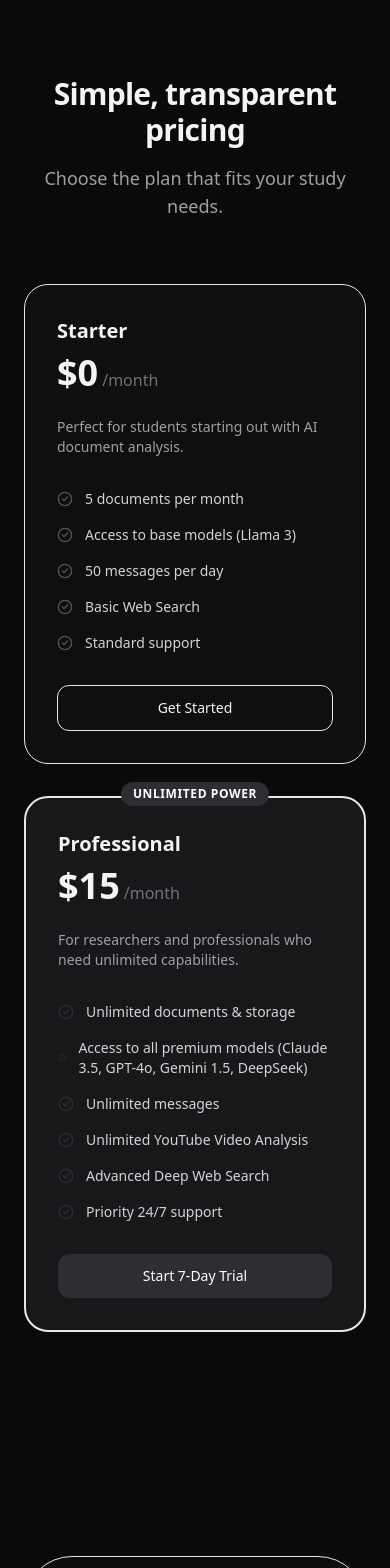
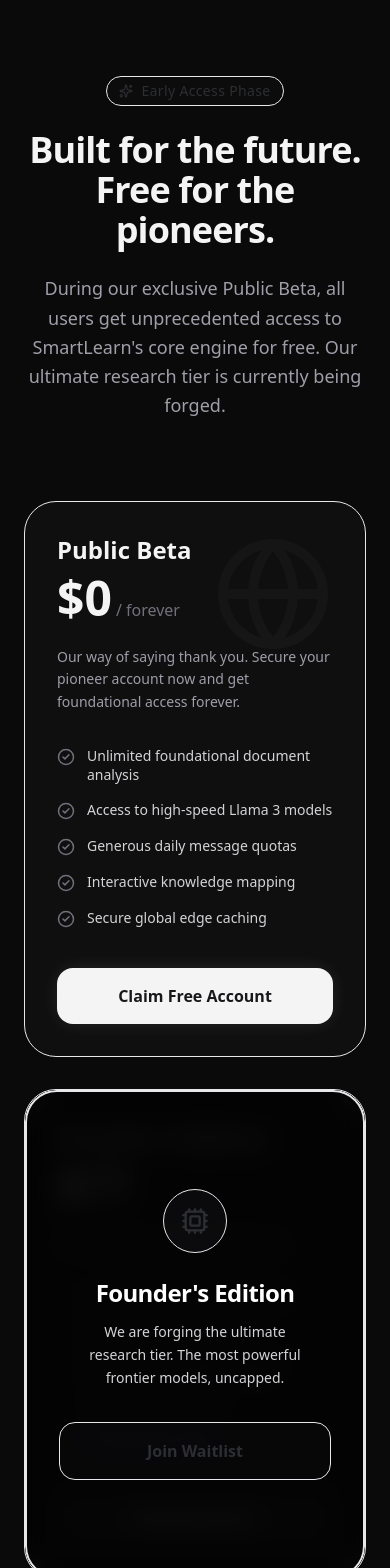
Before and after one commit to Nav33dCodes/smartLearn-AI, a React (Vite) app in the folder smartlearn-frontend/: page / in a window 390 px wide. Shown: the part 4400-5968 px from the top of the page. Built offline with nearby package versions, Linux system fonts and the light colour scheme; no server answers.

Commit message:
feat: create landing page with hero, tech stack marquee, and feature section

```diff
--- a/smartlearn-frontend/src/pages/Landing.jsx
+++ b/smartlearn-frontend/src/pages/Landing.jsx
@@ -259,53 +259,78 @@ export default function Landing() {
 
         {/* Pricing Section */}
         <section id="pricing" className="py-24 px-6 max-w-7xl mx-auto">
-          <div className="text-center mb-16">
-             <h2 className="text-3xl sm:text-5xl font-bold tracking-tight text-zinc-100 mb-4">Simple, transparent pricing</h2>
-             <p className="text-zinc-400 text-lg">Choose the plan that fits your study needs.</p>
+          <div className="text-center mb-20 relative">
+             <div className="inline-flex items-center gap-2 px-3 py-1 rounded-full bg-primary/10 border border-primary/20 text-sm text-primary mb-6">
+                <Sparkles size={14} />
+                <span className="font-medium tracking-wide">Early Access Phase</span>
+             </div>
+             <h2 className="text-4xl sm:text-6xl font-bold tracking-tight text-zinc-100 mb-6">Built for the future. <br className="hidden sm:block" /> Free for the pioneers.</h2>
+             <p className="text-zinc-400 text-lg md:text-xl max-w-2xl mx-auto leading-relaxed">
+               During our exclusive Public Beta, all users get unprecedented access to SmartLearn's core engine for free. Our ultimate research tier is currently being forged.
+             </p>
           </div>
 
           <div className="grid grid-cols-1 md:grid-cols-2 gap-8 max-w-4xl mx-auto">
-            {/* Starter Plan */}
-            <div className="bg-zinc-900/40 border border-zinc-800 rounded-3xl p-8 flex flex-col">
-              <h3 className="text-xl font-bold text-zinc-100 mb-2">Starter</h3>
-              <div className="flex items-baseline gap-1 mb-6">
-                <span className="text-4xl font-bold text-zinc-100">$0</span>
-                <span className="text-zinc-500">/month</span>
+            {/* Public Beta Plan */}
+            <div className="bg-zinc-900/40 border border-zinc-800 hover:border-zinc-700 transition-all rounded-[2rem] p-8 sm:p-10 flex flex-col relative overflow-hidden group">
+              <div className="absolute top-0 right-0 p-8 opacity-[0.03] group-hover:opacity-10 transition-opacity">
+                <Globe size={120} />
               </div>
-              <p className="text-zinc-400 text-sm mb-8 flex-1">Perfect for students starting out with AI document analysis.</p>
-              <ul className="space-y-4 mb-8">
-                {['5 documents per month', 'Access to base models (Llama 3)', '50 messages per day', 'Basic Web Search', 'Standard support'].map((item, i) => (
-                  <li key={i} className="flex items-center gap-3 text-sm text-zinc-300">
-                    <CheckCircle2 size={16} className="text-zinc-600" /> {item}
+              <h3 className="text-2xl font-bold text-zinc-100 mb-2 relative z-10">Public Beta</h3>
+              <div className="flex items-baseline gap-1 mb-6 relative z-10">
+                <span className="text-5xl font-extrabold text-zinc-100">$0</span>
+                <span className="text-zinc-500 font-medium">/ forever</span>
+              </div>
+              <p className="text-zinc-400 text-sm mb-8 flex-1 leading-relaxed relative z-10">Our way of saying thank you. Secure your pioneer account now and get foundational access forever.</p>
+              <ul className="space-y-4 mb-10 relative z-10">
+                {['Unlimited foundational document analysis', 'Access to high-speed Llama 3 models', 'Generous daily message quotas', 'Interactive knowledge mapping', 'Secure global edge caching'].map((item, i) => (
+                  <li key={i} className="flex items-start gap-3 text-sm text-zinc-300">
+                    <CheckCircle2 size={18} className="text-zinc-500 shrink-0 mt-0.5" />
+                    <span className="leading-snug">{item}</span>
                   </li>
                 ))}
               </ul>
-              <Link to="/signup" className="w-full py-3 px-4 rounded-xl border border-zinc-700 text-center text-sm font-medium hover:bg-zinc-800 transition-colors">
-                Get Started
+              <Link to="/signup" className="relative z-10 w-full py-4 px-6 rounded-2xl bg-zinc-100 text-zinc-900 text-center font-bold hover:bg-white hover:scale-[1.02] transition-all shadow-[0_0_20px_rgba(255,255,255,0.1)]">
+                Claim Free Account
               </Link>
             </div>
 
-            {/* Pro Plan */}
-            <div className="bg-zinc-900 border-2 border-primary rounded-3xl p-8 flex flex-col relative transform md:-translate-y-4 shadow-[0_0_40px_rgba(var(--color-primary),0.15)]">
-              <div className="absolute -top-4 left-1/2 -translate-x-1/2 bg-primary text-primary-foreground px-3 py-1 rounded-full text-xs font-bold uppercase tracking-wider">
-                Unlimited Power
+            {/* Founder's Edition Plan */}
+            <div className="bg-zinc-950 border border-zinc-800 rounded-[2rem] p-8 sm:p-10 flex flex-col relative overflow-hidden group">
+              {/* Blur Overlay for Hype */}
+              <div className="absolute inset-0 bg-black/60 backdrop-blur-md z-10 flex flex-col items-center justify-center p-8 text-center border-2 border-primary/30 rounded-[2rem] shadow-[0_0_50px_rgba(var(--color-primary),0.1)]">
+                <div className="w-16 h-16 rounded-full bg-primary/20 border border-primary/50 flex items-center justify-center mb-6 shadow-[0_0_30px_rgba(var(--color-primary),0.4)] relative">
+                  <div className="absolute inset-0 rounded-full bg-primary/20 animate-ping" />
+                  <Cpu size={28} className="text-primary relative z-10" />
+                </div>
+                <h3 className="text-2xl font-bold text-white mb-3 tracking-tight">Founder's Edition</h3>
+                <p className="text-zinc-300 text-sm mb-8 max-w-[240px] leading-relaxed">
+                  We are forging the ultimate research tier. The most powerful frontier models, uncapped.
+                </p>
+                <button className="relative overflow-hidden w-full py-4 px-6 rounded-2xl border border-primary/50 bg-primary/10 text-primary font-bold hover:bg-primary/20 transition-all group/btn shadow-[0_0_20px_rgba(var(--color-primary),0.15)]">
+                  <span className="relative z-10">Join Waitlist</span>
+                  <div className="absolute inset-0 h-full w-[20px] bg-white/20 skew-x-[30deg] -translate-x-[150px] group-hover/btn:translate-x-[400px] transition-transform duration-1000" />
+                </button>
               </div>
-              <h3 className="text-xl font-bold text-zinc-100 mb-2">Professional</h3>
-              <div className="flex items-baseline gap-1 mb-6">
-                <span className="text-4xl font-bold text-zinc-100">$15</span>
-                <span className="text-zinc-500">/month</span>
+
+              {/* Underlying Blurred Content (barely visible for effect) */}
+              <div className="opacity-20 select-none blur-[3px]">
+                <h3 className="text-2xl font-bold text-zinc-100 mb-2">Founder's Edition</h3>
+                <div className="flex items-baseline gap-1 mb-6">
+                  <span className="text-5xl font-extrabold text-zinc-100">$??</span>
+                </div>
+                <p className="text-zinc-400 text-sm mb-8 flex-1">The ultimate research powerhouse.</p>
+                <ul className="space-y-4 mb-10">
+                  {['Unlimited Claude 3.5 & GPT-4o', 'Infinite document storage', 'Deep YouTube Video Analysis', 'Advanced API Access', 'Priority AGI routing'].map((item, i) => (
+                    <li key={i} className="flex items-center gap-3 text-sm text-zinc-300">
+                      <CheckCircle2 size={18} className="text-primary shrink-0" /> {item}
+                    </li>
+                  ))}
+                </ul>
+                <div className="w-full py-4 px-6 rounded-2xl bg-zinc-800 text-center font-bold">
+                  Unlocking Soon
+                </div>
               </div>
-              <p className="text-zinc-400 text-sm mb-8 flex-1">For researchers and professionals who need unlimited capabilities.</p>
-              <ul className="space-y-4 mb-8">
-                {['Unlimited documents & storage', 'Access to all premium models (Claude 3.5, GPT-4o, Gemini 1.5, DeepSeek)', 'Unlimited messages', 'Unlimited YouTube Video Analysis', 'Advanced Deep Web Search', 'Priority 24/7 support'].map((item, i) => (
-                  <li key={i} className="flex items-center gap-3 text-sm text-zinc-300">
-                    <CheckCircle2 size={16} className="text-primary" /> {item}
-                  </li>
-                ))}
-              </ul>
-              <Link to="/signup" className="w-full py-3 px-4 rounded-xl bg-primary text-primary-foreground text-center text-sm font-medium hover:opacity-90 transition-opacity">
-                Start 7-Day Trial
-              </Link>
             </div>
           </div>
         </section>
```
